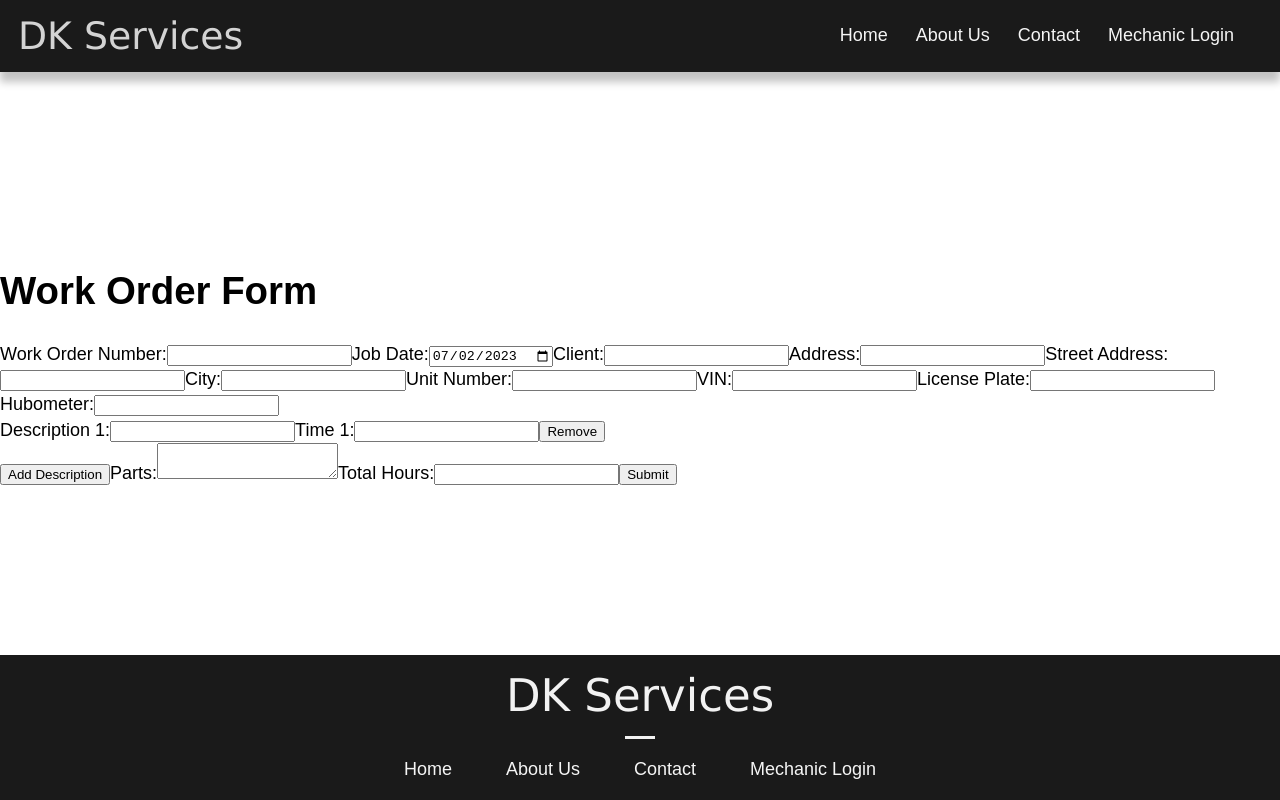
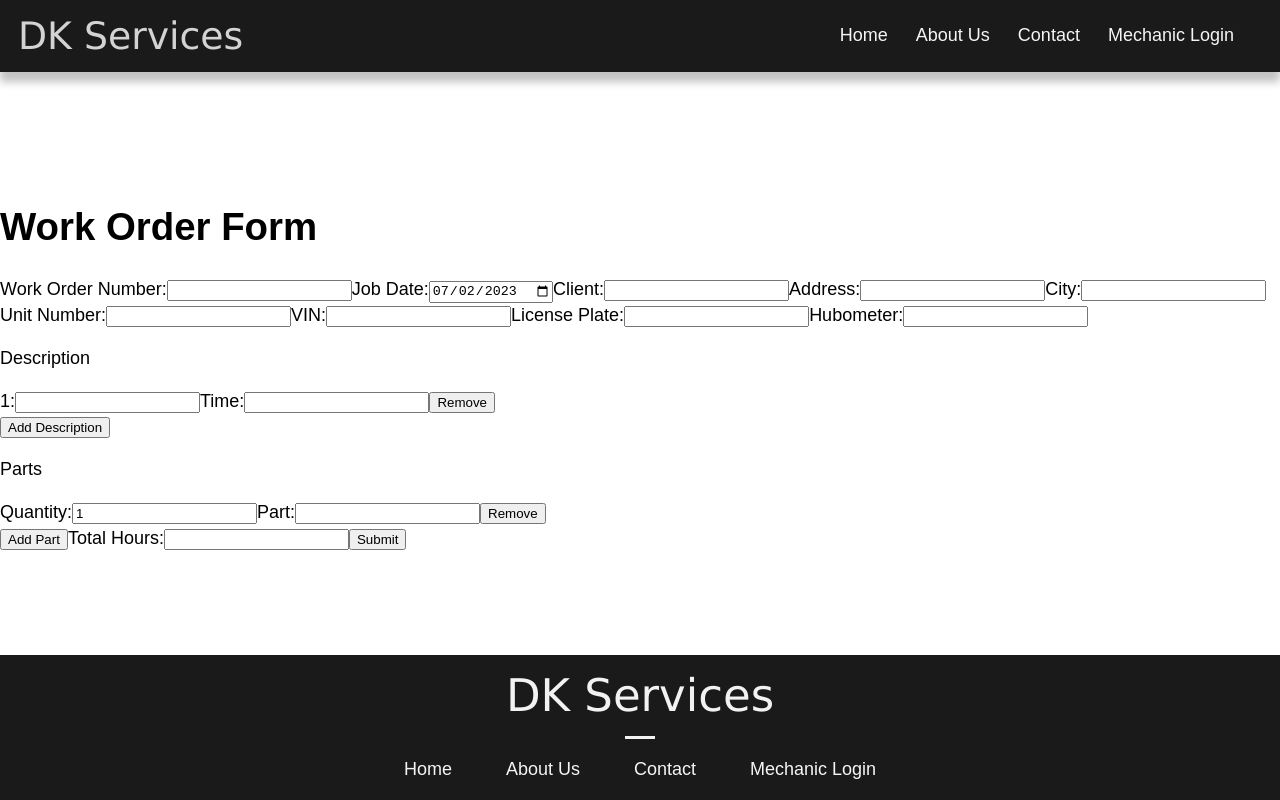
Before and after one commit to DawoodKamar/DK-services, a Next.js app: page /WorkOrder in a window 1280 px wide. Built offline with nearby package versions, Linux system fonts and the light colour scheme.

Commit message:
add parts to the form and total hours

```diff
--- a/components/WorkOrderForm.js
+++ b/components/WorkOrderForm.js
@@ -1,7 +1,9 @@
 import React, { useState } from "react";
 
-//------------------------------------------------------------------------------------------------
+//--------------------------------------description component----------------------------------------------------------
 function DescriptionInput({
+  description,
+  time,
   index,
   handleDescriptionChange,
   handleTimeChange,
@@ -10,21 +12,54 @@ function DescriptionInput({
   return (
     <div>
       <label>
-        Description {index + 1}:
+        {index + 1}:
         <input
           type="text"
+          value={description}
           name={`description${index}`}
           onChange={handleDescriptionChange}
         />
       </label>
       <label>
-        Time {index + 1}:
+        Time:
         <input
           type="number"
-          step="0.1"
+          step="0.25"
+          value={time}
           name={`time${index}`}
           onChange={handleTimeChange}
         />
+      </label>
+      <button type="button" onClick={handleRemove}>
+        Remove
+      </button>
+    </div>
+  );
+}
+
+//--------------------------------------parts component----------------------------------------------------------
+
+function PartsInput({
+  parts,
+  index,
+  handleQuantityChange,
+  handlePartChange,
+  handleRemove,
+}) {
+  return (
+    <div>
+      <label>
+        Quantity:
+        <input
+          type="text"
+          value={parts}
+          name={`quantity${index}`}
+          onChange={handleQuantityChange}
+        />
+      </label>
+      <label>
+        Part:
+        <input type="text" name={`part${index}`} onChange={handlePartChange} />
       </label>
       <button type="button" onClick={handleRemove}>
         Remove
@@ -49,7 +84,7 @@ export default function WorkOrderForm() {
     licensePlate: "",
     hubometer: "",
     descriptions: [{ description: "", time: "" }],
-    parts: "",
+    parts: [{ quantity: "1", part: "" }],
     totalHours: "",
   });
   //{ ...form }: This is using the spread syntax (...) to create a new object that has all the same properties as our current form state object.
@@ -62,9 +97,8 @@ export default function WorkOrderForm() {
   const handleSubmit = (e) => {
     e.preventDefault();
     console.log(form);
-    // Add your form submission logic here
+    // Add submission logic here
   };
-
   //------------------handle description change-----------------------------
 
   const handleAddDescription = () => {
@@ -78,18 +112,55 @@ export default function WorkOrderForm() {
     const newDescriptions = [...form.descriptions];
     newDescriptions[index].description = e.target.value;
     setForm({ ...form, descriptions: newDescriptions });
+    updateStateAndCalculateTotalHours(newDescriptions);
   };
 
   const handleTimeChange = (e, index) => {
     const newDescriptions = [...form.descriptions];
     newDescriptions[index].time = parseFloat(e.target.value) || 0;
     setForm({ ...form, descriptions: newDescriptions });
+    updateStateAndCalculateTotalHours(newDescriptions);
   };
 
   const handleRemoveDescription = (index) => {
     const newDescriptions = [...form.descriptions];
     newDescriptions.splice(index, 1);
     setForm({ ...form, descriptions: newDescriptions });
+    updateStateAndCalculateTotalHours(newDescriptions);
+  };
+
+  //------------------handle part change-----------------------------
+  const handleAddPart = () => {
+    setForm({
+      ...form,
+      parts: [...form.parts, { quantity: "1", part: "" }],
+    });
+  };
+
+  const handlePartChange = (e, index) => {
+    const newParts = [...form.parts];
+    newParts[index].part = e.target.value;
+    setForm({ ...form, parts: newParts });
+  };
+
+  const handleRemovePart = (index) => {
+    const newParts = [...form.parts];
+    newParts.splice(index, 1);
+    setForm({ ...form, parts: newParts });
+  };
+
+  const handleQuantityChange = (e, index) => {
+    const newParts = [...form.parts];
+    newParts[index].quantity = e.target.value;
+    setForm({ ...form, parts: newParts });
+  };
+  //------------------handle total hours-----------------------------
+  const updateStateAndCalculateTotalHours = (newDescriptions) => {
+    const total = newDescriptions.reduce(
+      (sum, item) => sum + parseFloat(item.time || 0),
+      0
+    );
+    setForm({ ...form, descriptions: newDescriptions, totalHours: total });
   };
 
   //------------------------form-----------------------
@@ -118,10 +189,7 @@ export default function WorkOrderForm() {
         Address:
         <input type="text" name="address" onChange={handleChange} />
       </label>
-      <label>
-        Street Address:
-        <input type="text" name="streetAddress" onChange={handleChange} />
-      </label>
+
       <label>
         City:
         <input type="text" name="city" onChange={handleChange} />
@@ -142,9 +210,12 @@ export default function WorkOrderForm() {
         Hubometer:
         <input type="text" name="hubometer" onChange={handleChange} />
       </label>
+      <p>Description</p>
       {form.descriptions.map((item, index) => (
         <DescriptionInput
           key={index}
+          description={item.description}
+          time={item.time}
           index={index}
           handleDescriptionChange={(e) => handleDescriptionChange(e, index)}
           handleTimeChange={(e) => handleTimeChange(e, index)}
@@ -154,14 +225,34 @@ export default function WorkOrderForm() {
       <button type="button" onClick={handleAddDescription}>
         Add Description
       </button>
-
+      <p>Parts</p>
       <label>
-        Parts:
-        <textarea name="parts" onChange={handleChange} />
+        {form.parts.map((item, index) => (
+          <PartsInput
+            key={index}
+            index={index}
+            parts={item.quantity}
+            quantity={item.quantity}
+            handlePartChange={(e) => handlePartChange(e, index)}
+            handleQuantityChange={(e) => handleQuantityChange(e, index)}
+            handleRemove={() => handleRemovePart(index)}
+          />
+        ))}
+        <button type="button" onClick={handleAddPart}>
+          Add Part
+        </button>
+        {/* Parts:
+        <textarea name="parts" onChange={handleChange} /> */}
       </label>
       <label>
         Total Hours:
-        <input type="number" name="totalHours" onChange={handleChange} />
+        <input
+          type="number"
+          name="totalHours"
+          value={form.totalHours}
+          onChange={handleChange}
+          readOnly
+        />
       </label>
       <button type="submit">Submit</button>
     </form>
```
